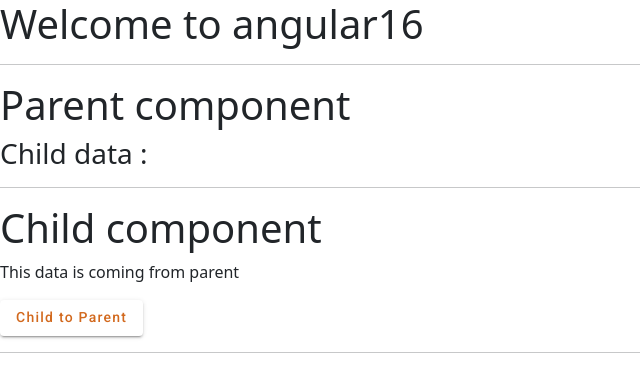
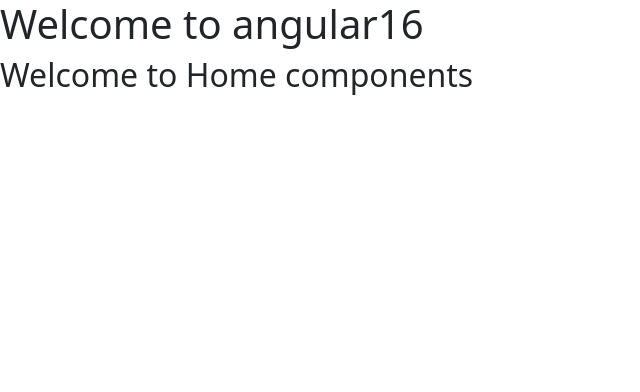
Before and after one commit to iamVenky7/Angular16, an Angular app: page /home in a window 1280 px wide. Before the commit this address led to /. Shown: the top 392 px of the page, without its empty margins (0-640 px from the left). Built offline with nearby package versions, Linux system fonts and the light colour scheme.

Commit message:
routing started

```diff
--- a/src/app/app-routing.module.ts
+++ b/src/app/app-routing.module.ts
@@ -1,7 +1,31 @@
+import { InterpolationComponent } from './components/interpolation/interpolation.component';
 import { NgModule } from '@angular/core';
 import { RouterModule, Routes } from '@angular/router';
+import { IfComponent } from './components/if/if.component';
+import { HomeComponent } from './components/home/home.component';
+import { PageNotFoundComponent } from './components/page-not-found/page-not-found.component';
 
-const routes: Routes = [];
+const routes: Routes = [
+
+  {
+    path:'',
+    redirectTo:'/home',
+    pathMatch:'full'
+
+  },
+  {
+    path:"if", component:IfComponent
+  },
+  {
+    path:"interpolation", component:InterpolationComponent
+  },
+  {
+    path:"home", component:HomeComponent
+  },
+  {
+    path:'**',component:PageNotFoundComponent
+  }
+];
 
 @NgModule({
   imports: [RouterModule.forRoot(routes)],
--- a/src/app/app.component.html
+++ b/src/app/app.component.html
@@ -7,9 +7,8 @@
 <!-- <app-stylebinding></app-stylebinding> -->
 <!-- <app-eventbinding></app-eventbinding> -->
 <!-- <app-twoway></app-twoway> -->
-<hr>
 <!-- <app-for></app-for> -->
 <!-- <app-switch></app-switch> -->
 <!-- <app-if></app-if> -->
-<app-parent></app-parent>
-<hr>
+<!-- <app-parent></app-parent> -->
+<router-outlet></router-outlet>
--- a/src/app/app.module.ts
+++ b/src/app/app.module.ts
@@ -18,6 +18,7 @@ import { SwitchComponent } from './components/switch/switch.component';
 import { ForComponent } from './components/for/for.component';
 import { ParentComponent } from './components/parent/parent.component';
 import { ChildComponent } from './components/child/child.component';
+import { PageNotFoundComponent } from './components/page-not-found/page-not-found.component';
 
 @NgModule({
   declarations: [
@@ -34,6 +35,7 @@ import { ChildComponent } from './components/child/child.component';
     ForComponent,
     ParentComponent,
     ChildComponent,
+    PageNotFoundComponent,
   ],
   imports: [
     BrowserModule,
--- /dev/null
+++ b/src/app/components/page-not-found/page-not-found.component.html
@@ -0,0 +1 @@
+<h1>Page Not Found !!!!!!</h1>
```
Also changed, not shown: src/app/components/page-not-found/page-not-found.component.ts (added, +10 -0 lines), src/app/components/page-not-found/page-not-found.component.css (added).
